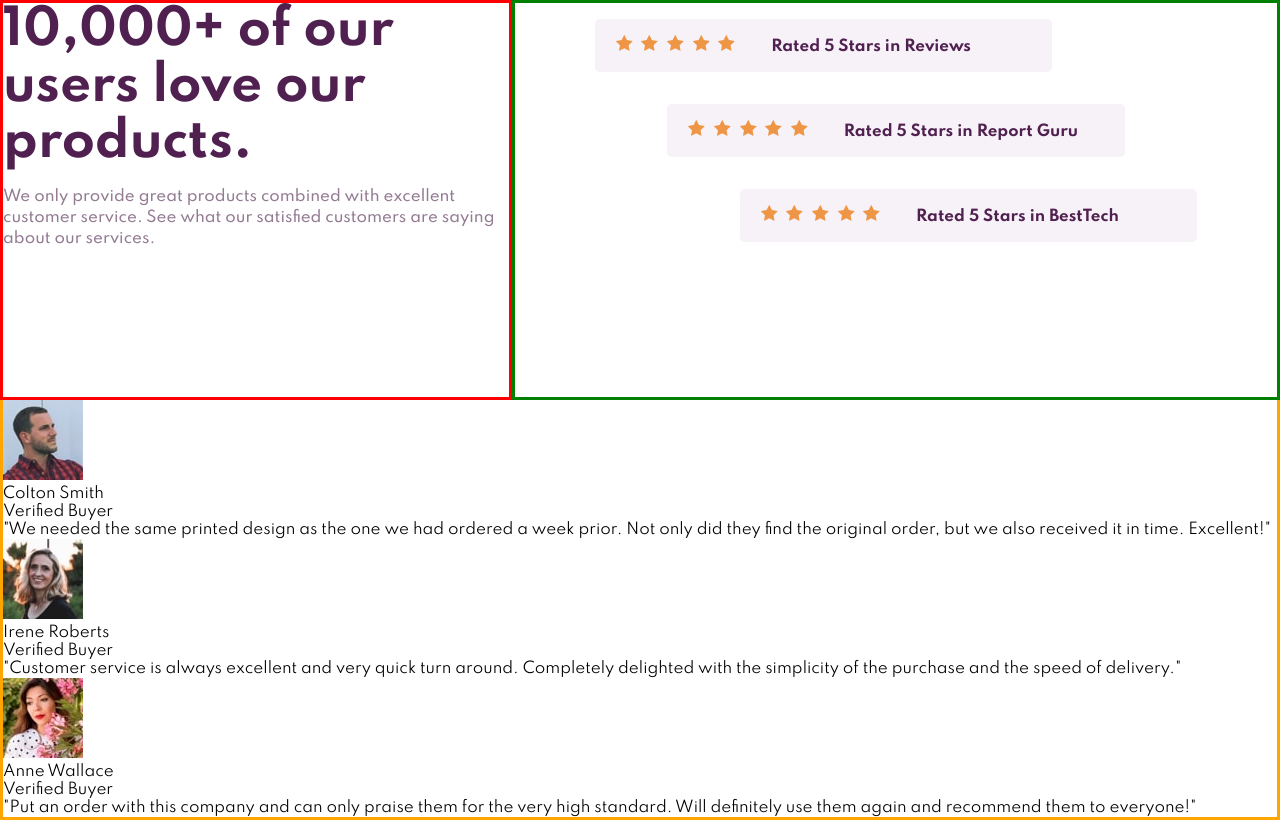
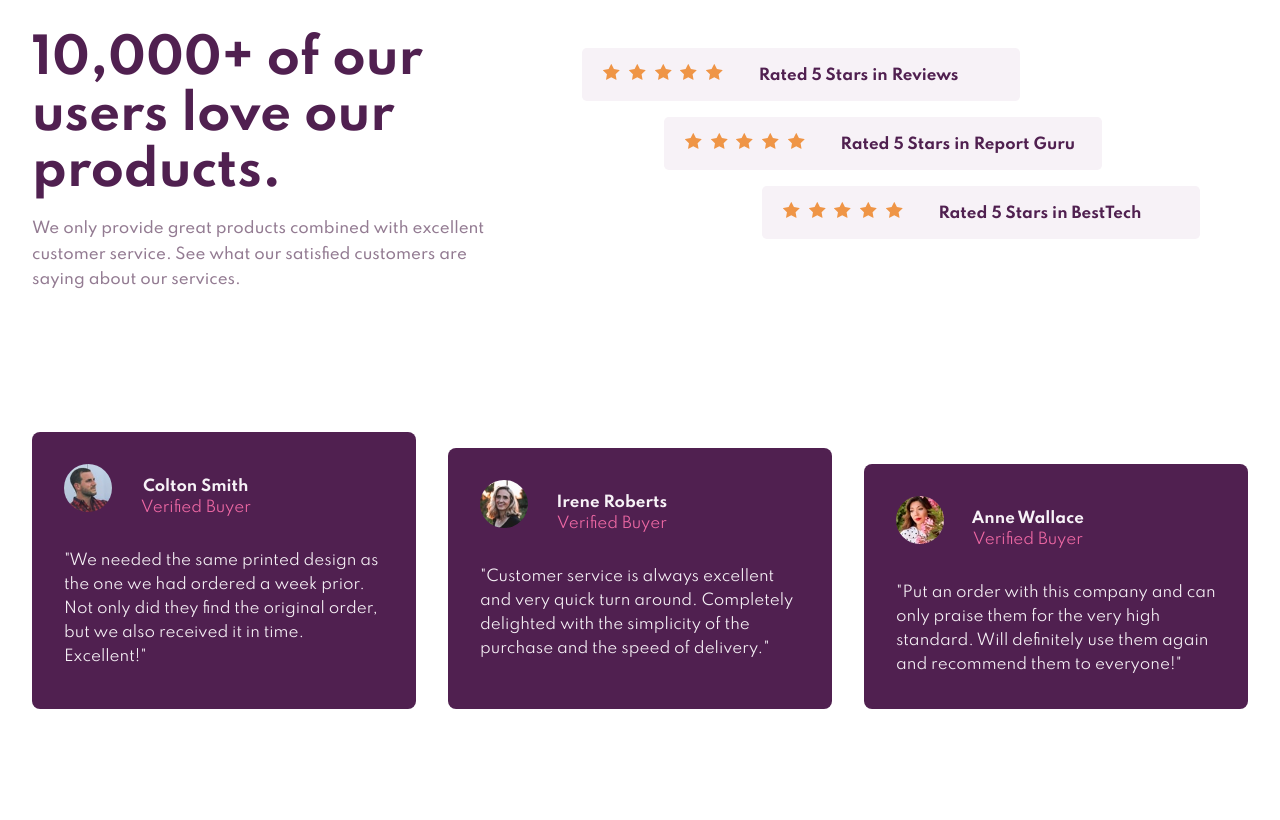
Before and after one commit to HugoPDF5/css_practices, a plain HTML site: page social-proof-section-master/index.html in a window 1280 px wide. Drawn offline with Linux system fonts and the light colour scheme.

Commit message:
adicionando estilo da parte inferior da view

```diff
--- a/social-proof-section-master/styles.css
+++ b/social-proof-section-master/styles.css
@@ -14,12 +14,12 @@
 body {
     font-size: 15px;
     font-family: Spartan;
+    margin: 2rem;
 }
 
 .main-info {
     background-color: white;
     float:left;
-    border: 3px solid red;
     width: 40%;
     height: 50vh;
 }
@@ -34,7 +34,7 @@ body {
 .main-info p {
     color: var(--dark-grayish-magenta);
     font-weight: 500;
-    line-height: 1.3rem;
+    line-height: 1.6rem;
 }
 
 .reviews {
@@ -45,7 +45,6 @@ body {
     float:right;
     width: 60%;
     height: 50vh;
-    border: 3px solid green;
 }
 
 .reviews img {
@@ -57,14 +56,14 @@ body {
     display: block;
     background-color: var(--light-grayish-magenta);
     border-radius: 0.3rem;
-    margin-bottom: 2rem;
     padding: 1rem;
+    margin: 0.5rem;
 }
 
 .review:nth-child(1){
+    align-self: flex-start;
     margin-top: 1rem;
-    margin-left: 5rem;
-    align-self: flex-start;
+    margin-left: 4rem;
 }
 
 
@@ -73,8 +72,8 @@ body {
 }
 
 .review:nth-child(3){
-    margin-right: 5rem;
     align-self: flex-end;
+    margin-right: 3rem;
 }
 
 .review h4 {
@@ -86,9 +85,56 @@ body {
 
 .cards {
     background-color: white;
-    border: 3px solid orange;
+    width: 100%;
+    display: flex;
+    justify-content: space-between;
+
 }
 
 .card {
+    border-radius: 0.5rem;
+    width: 30vw;
+    padding: 2rem;
+    background-color: var(--very-dark-magenta);
+}
 
+.card img {
+    border-radius: 50%;
+    max-width: 3rem;
 }
+
+.card:nth-child(2) {
+    margin-top: 1rem;
+}
+
+.card:nth-child(3) {
+    margin-top: 2rem;
+}
+
+.card .identifier {
+    position: relative;
+
+    display: inline-block;
+    width: 50%;
+}
+
+.card .identifier p {
+    text-align: center;
+}
+
+.name_person {
+    font-weight: 700;
+    color: var(--light-grayish-magenta);
+    margin-bottom: 0.2rem;
+}
+
+.verificated {
+    font-weight: 400;
+    color: var(--soft-pink);
+}
+
+.comment {
+    margin-top: 2rem;
+    color: var(--light-grayish-magenta);
+    line-height: 1.6;
+}
```
